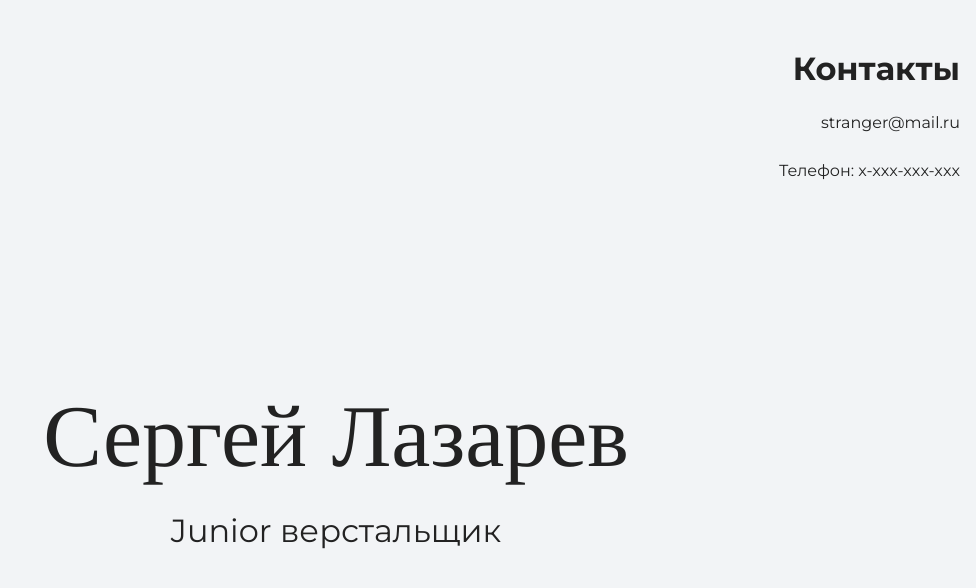
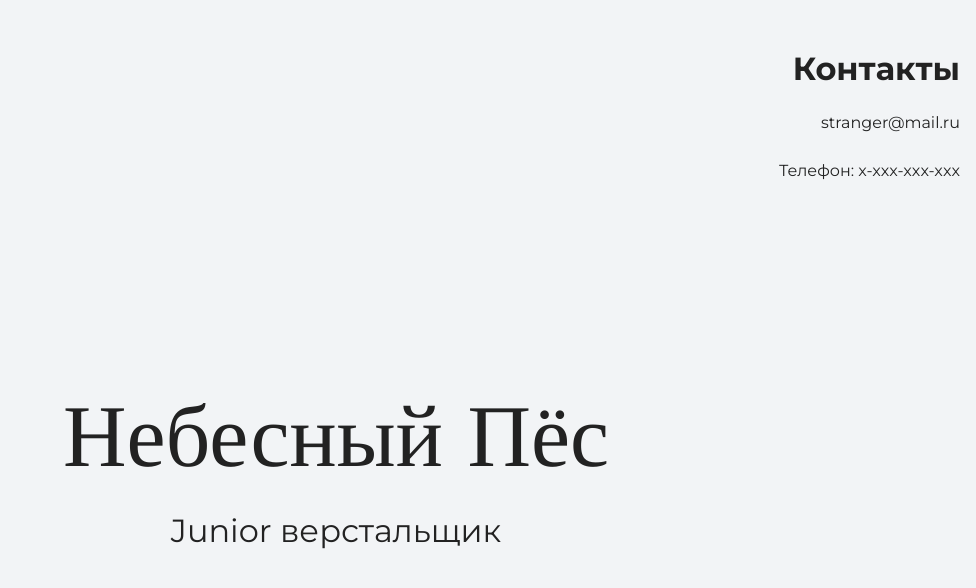
Before and after one commit to NemoSkyDog/NemoSite, a plain HTML site: page index.html in a window 1280 px wide. Shown: the top 588 px of the page, without its empty margins (304-1280 px from the left). Drawn offline with nearby package versions, Linux system fonts and the light colour scheme.

Commit message:
Изменение текста

```diff
--- a/index.html
+++ b/index.html
@@ -18,7 +18,7 @@
 
     <section class="hero-image">
       <div class="container">
-      <h1 class="heading">Сергей Лазарев</h1>
+      <h1 class="heading">Небесный Пёс</h1>
       <p>Junior верстальщик</p>
       </div>
     </section>
```
